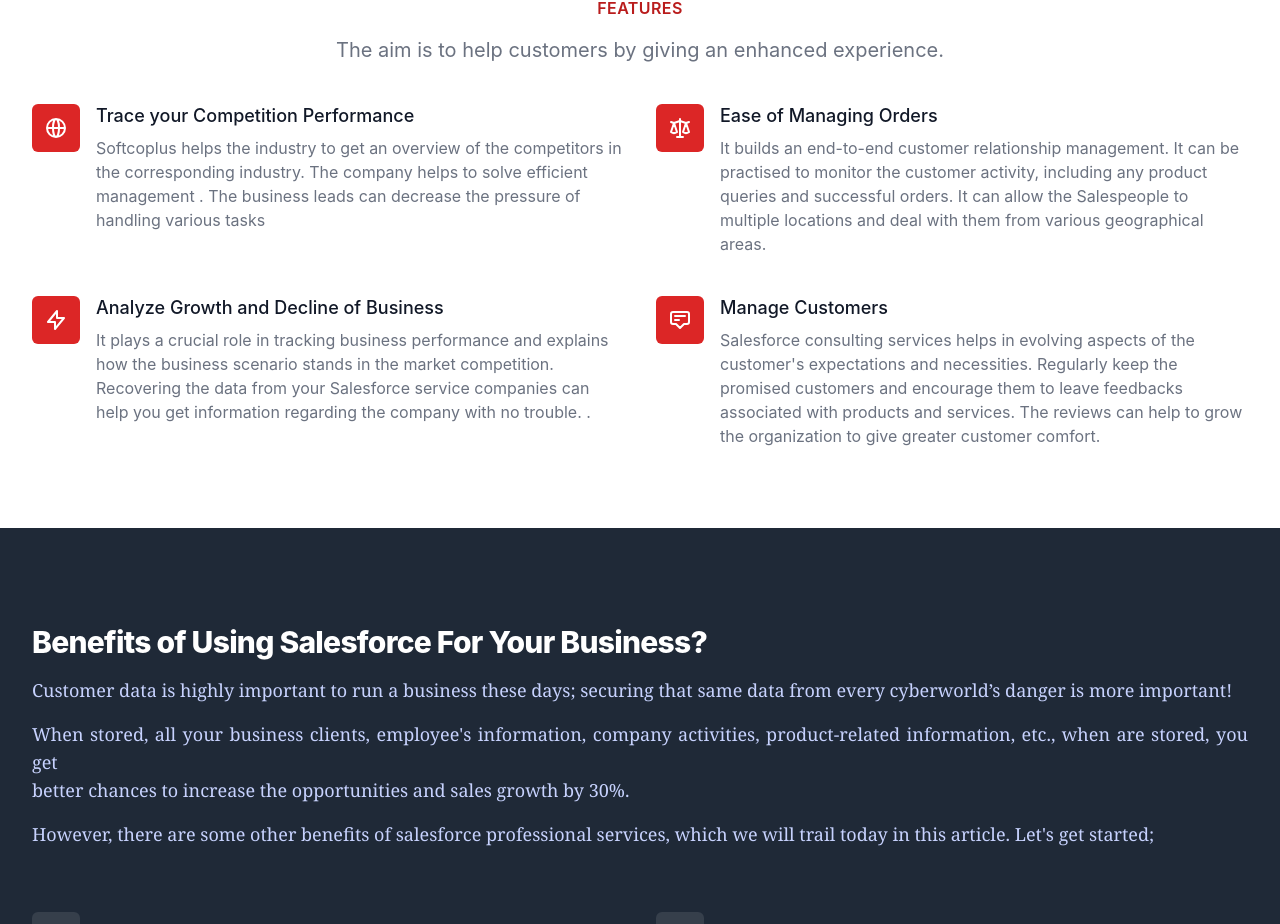
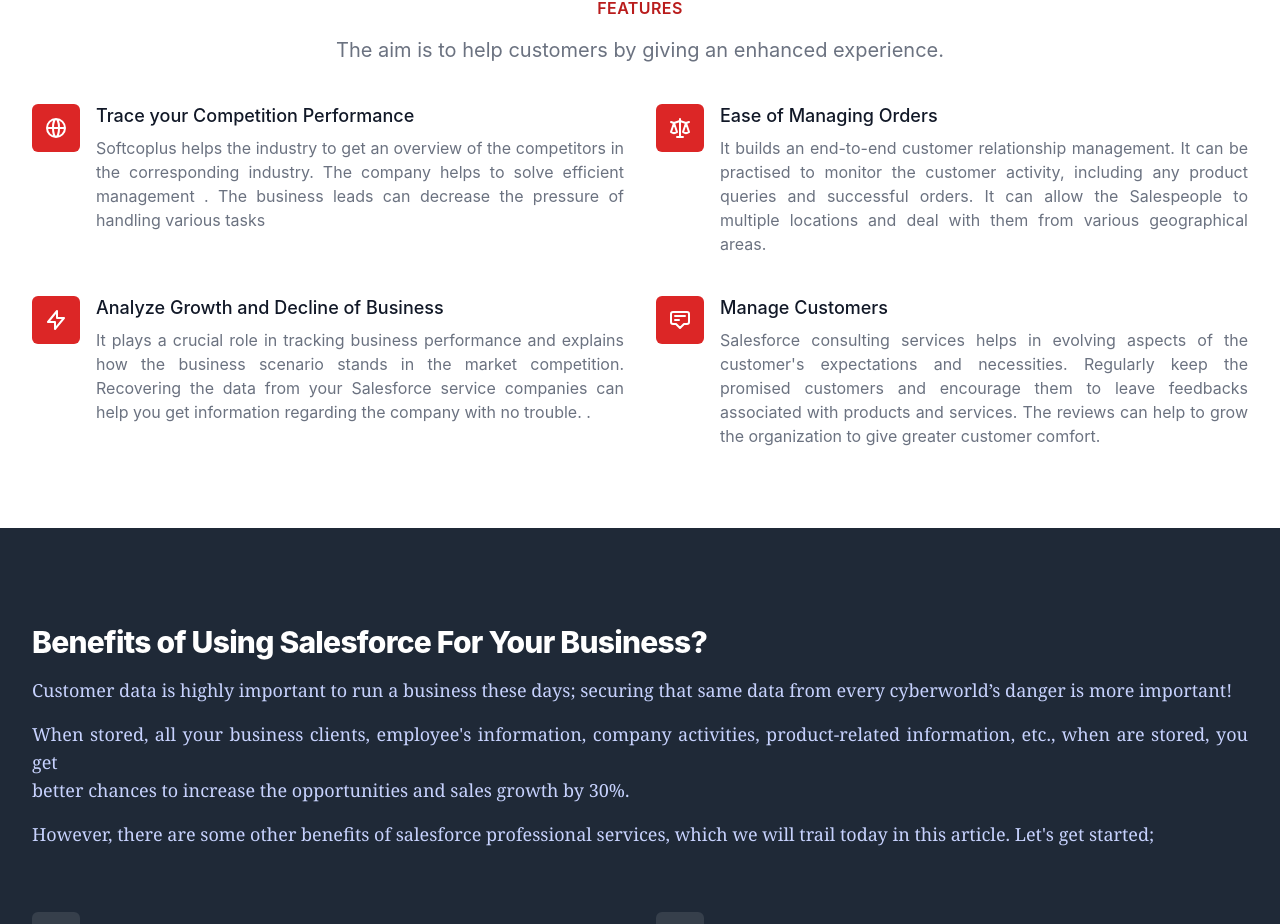
Before and after one commit to Softcoplus-org/softcoplus-website, a Next.js app: page / in a window 1280 px wide. Shown: the part 1198-2122 px from the top of the page. Built offline with nearby package versions, Linux system fonts and the light colour scheme.

Commit message:
Update Features.tsx

```diff
--- a/components/Home/Features.tsx
+++ b/components/Home/Features.tsx
@@ -60,7 +60,7 @@
                   </div>
                   <p className="ml-16 text-lg leading-6 font-medium text-gray-900">{feature.name}</p>
                 </dt>
-                <dd className="mt-2 ml-16 text-base text-gray-500">{feature.description}</dd>
+                <dd className="mt-2 ml-16 text-base text-gray-500 text-justify">{feature.description}</dd>
               </div>
             ))}
           </dl>
```
